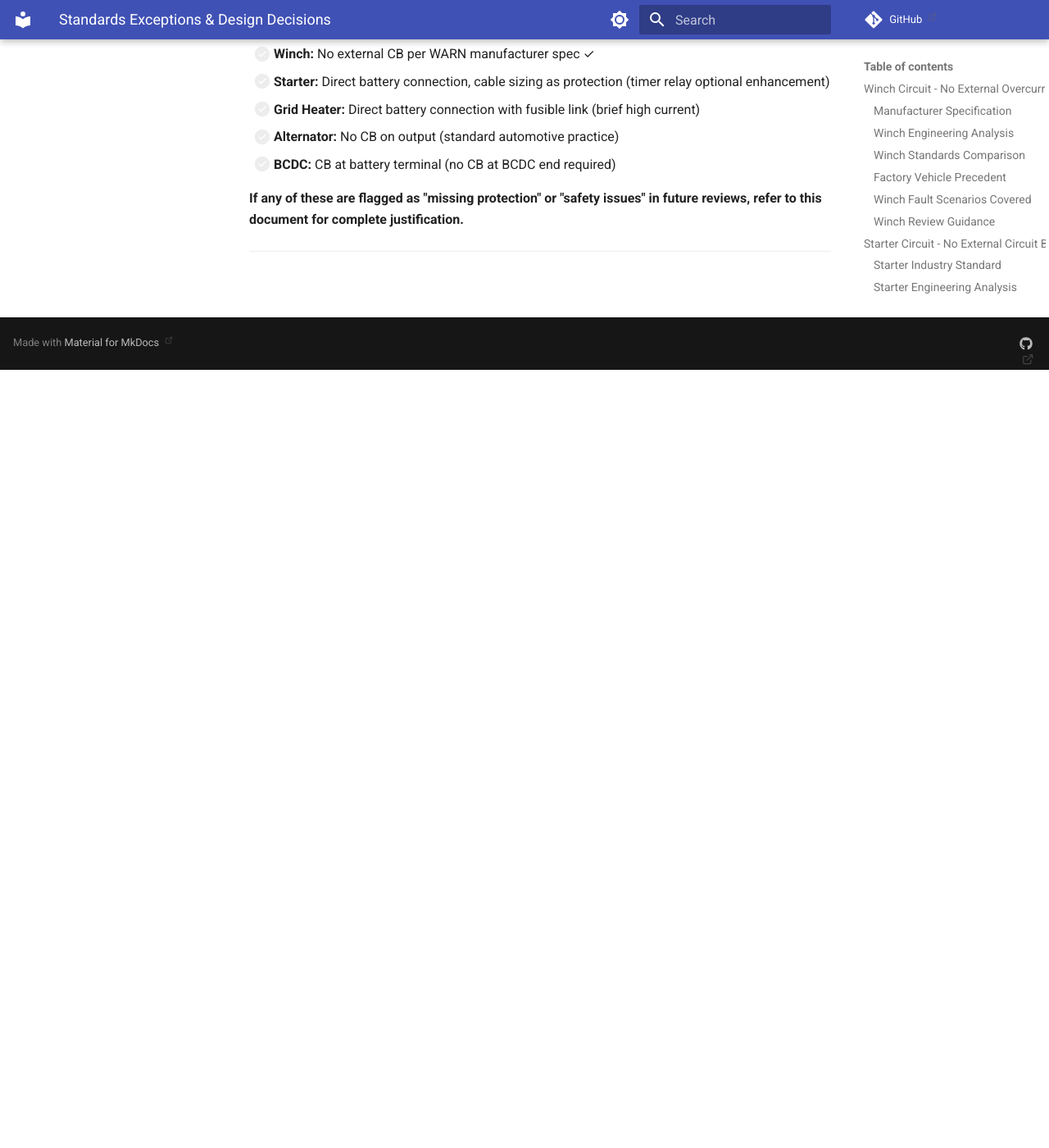
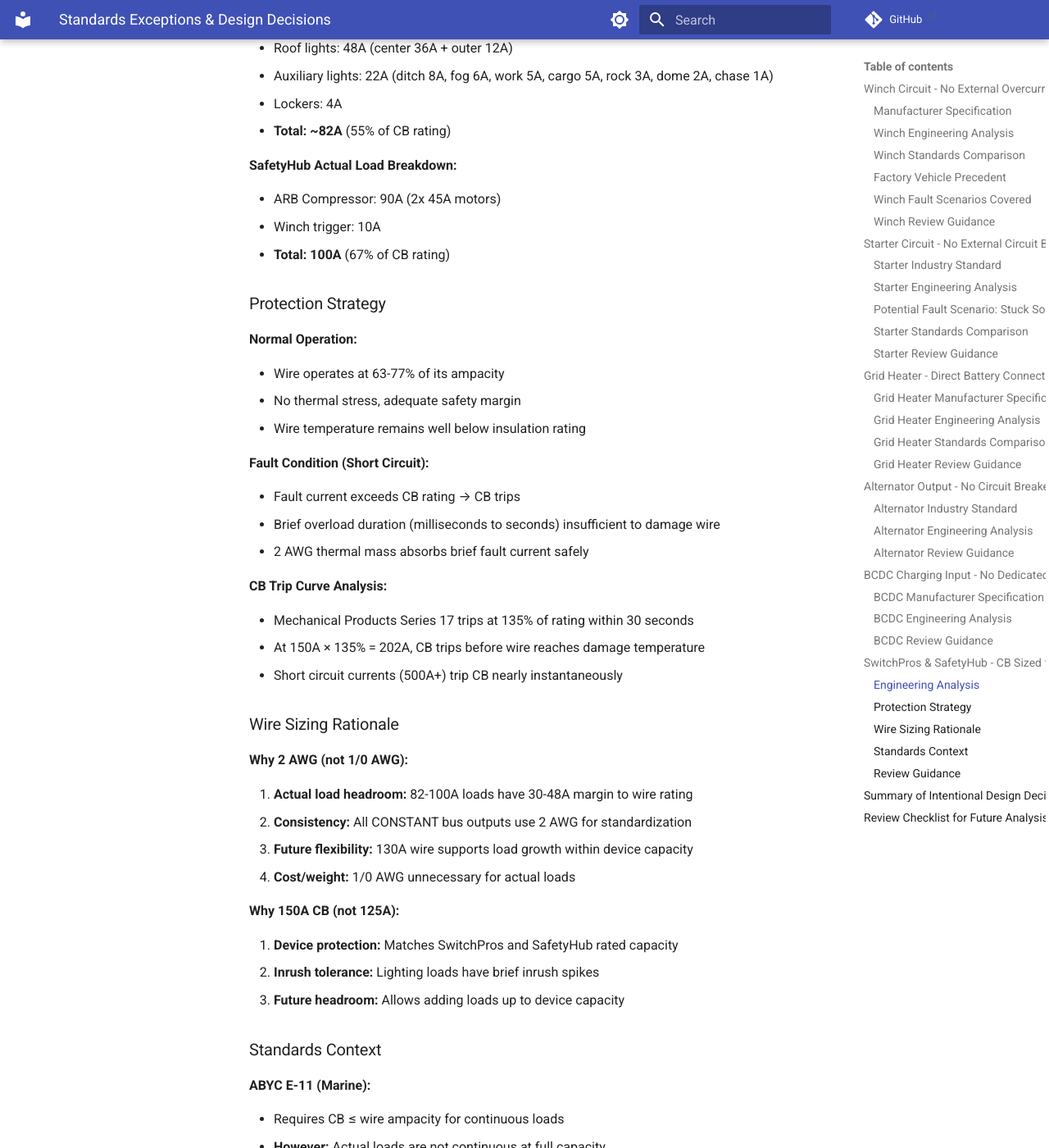
Before and after one commit to sob/drawings, an MkDocs documentation site: the page built from docs/jeep_lj/01-power-systems/STANDARDS-EXCEPTIONS.md, in a window 1280 px wide and 1400 px high, scrolled down 11583 px. Shown: the whole window at 82% size. Built offline with MkDocs 1.6.1 and Material for MkDocs 9.7.7, drawn with Linux system fonts in a browser that asks for light colours; comment, search, counter and statistics services are not loaded; before the commit the page ends 12037 px from its top, so only the background shows below that; some of the changed text lies outside the part shown.

Commit message:
docs(electrical): document SwitchPros/SafetyHub CB sizing rationale
Add standards exception documenting why 150A CB with 2 AWG wire (130A)
is safe: actual loads are 82-100A (63-77% of wire rating), CB sized for
device capacity not actual load, intermittent duty cycle.

🤖 Generated with [Claude Code](https://claude.com/claude-code)

Co-Authored-By: Claude <noreply@anthropic.com>

```diff
--- a/docs/jeep_lj/01-power-systems/STANDARDS-EXCEPTIONS.md
+++ b/docs/jeep_lj/01-power-systems/STANDARDS-EXCEPTIONS.md
@@ -413,6 +413,110 @@ No additional CB required at BCDC - entire circuit protected from battery termin
 
 ---
 
+## SwitchPros & SafetyHub - CB Sized for Device Capacity
+
+**Components:** SwitchPros RCR-Force 12, Blue Sea SafetyHub 150
+
+**Decision:** 150A circuit breakers protecting 2 AWG wire (130A @ 20°C)
+
+**Apparent Issue:** CB rating (150A) exceeds wire continuous ampacity (130A) by 15%
+
+### Engineering Analysis
+
+**Why This Is Safe:**
+
+The CB is sized for *device capacity*, not actual load. Actual loads are well within wire rating:
+
+| Device | Device Max | Actual Load | Wire Rating | Load % of Wire |
+|:-------|:-----------|:------------|:------------|:---------------|
+| SwitchPros | 150A | ~82A | 130A | 63% |
+| SafetyHub | 150A | 100A | 130A | 77% |
+
+**SwitchPros Actual Load Breakdown:**
+
+- Roof lights: 48A (center 36A + outer 12A)
+- Auxiliary lights: 22A (ditch 8A, fog 6A, work 5A, cargo 5A, rock 3A, dome 2A, chase 1A)
+- Lockers: 4A
+- **Total: ~82A** (55% of CB rating)
+
+**SafetyHub Actual Load Breakdown:**
+
+- ARB Compressor: 90A (2x 45A motors)
+- Winch trigger: 10A
+- **Total: 100A** (67% of CB rating)
+
+### Protection Strategy
+
+**Normal Operation:**
+
+- Wire operates at 63-77% of its ampacity
+- No thermal stress, adequate safety margin
+- Wire temperature remains well below insulation rating
+
+**Fault Condition (Short Circuit):**
+
+- Fault current exceeds CB rating → CB trips
+- Brief overload duration (milliseconds to seconds) insufficient to damage wire
+- 2 AWG thermal mass absorbs brief fault current safely
+
+**CB Trip Curve Analysis:**
+
+- Mechanical Products Series 17 trips at 135% of rating within 30 seconds
+- At 150A × 135% = 202A, CB trips before wire reaches damage temperature
+- Short circuit currents (500A+) trip CB nearly instantaneously
+
+### Wire Sizing Rationale
+
+**Why 2 AWG (not 1/0 AWG):**
+
+1. **Actual load headroom:** 82-100A loads have 30-48A margin to wire rating
+2. **Consistency:** All CONSTANT bus outputs use 2 AWG for standardization
+3. **Future flexibility:** 130A wire supports load growth within device capacity
+4. **Cost/weight:** 1/0 AWG unnecessary for actual loads
+
+**Why 150A CB (not 125A):**
+
+1. **Device protection:** Matches SwitchPros and SafetyHub rated capacity
+2. **Inrush tolerance:** Lighting loads have brief inrush spikes
+3. **Future headroom:** Allows adding loads up to device capacity
+
+### Standards Context
+
+**ABYC E-11 (Marine):**
+
+- Requires CB ≤ wire ampacity for continuous loads
+- **However:** Actual loads are not continuous at full capacity
+- SwitchPros lighting loads are intermittent (not 24/7 operation)
+- SafetyHub ARB compressor runs only during airing up (minutes, not hours)
+
+**SAE J1128 (Automotive):**
+
+- Wire sizing based on actual load, not theoretical maximum
+- CB sizing considers duty cycle and thermal time constants
+- Brief overloads acceptable if within wire thermal limits
+
+### Review Guidance
+
+**This is NOT a safety issue.**
+
+The apparent CB > wire mismatch is intentional:
+
+1. ✅ Actual loads (82-100A) well within wire rating (130A)
+2. ✅ CB sized for device capacity and inrush tolerance
+3. ✅ Fault protection adequate (CB trips before wire damage)
+4. ✅ Intermittent duty cycle (not continuous operation)
+
+**Do NOT flag as requiring wire upgrade or CB downgrade.**
+
+**Documentation References:**
+
+- [AUX Battery Circuit Breakers][aux-cbs] - CB specifications
+- [CONSTANT Bus Bar][constant-bus] - Wire specifications
+- [SwitchPros][switchpros] - Load assignments and totals
+- [SafetyHub][safetyhub] - Circuit assignments and loads
+
+---
+
 ## Summary of Intentional Design Decisions
 
 **All decisions documented above are intentional and based on:**
@@ -440,6 +544,7 @@ Before flagging as issues, verify these intentional design choices:
 - [ ] **Grid Heater:** Direct battery connection with fusible link (brief high current)
 - [ ] **Alternator:** No CB on output (standard automotive practice)
 - [ ] **BCDC:** CB at battery terminal (no CB at BCDC end required)
+- [ ] **SwitchPros/SafetyHub:** 150A CB with 2 AWG wire (actual loads 82-100A, within 130A wire rating)
 
 **If any of these are flagged as "missing protection" or "safety issues" in future reviews, refer to this document for complete justification.**
 
@@ -456,3 +561,7 @@ Before flagging as issues, verify these intentional design choices:
 [alternator]: 01-power-generation/02-alternator.md
 [bcdc]: 01-power-generation/03-bcdc.md
 [starter-cbs]: 02-starter-battery-distribution/01-circuit-breakers.md
+[aux-cbs]: 03-aux-battery-distribution/01-circuit-breakers.md
+[constant-bus]: 03-aux-battery-distribution/02-constant-bus.md
+[switchpros]: ../05-control-interfaces/02-switchpros-sp1200.md
+[safetyhub]: 03-aux-battery-distribution/04-safetyhub.md
```
